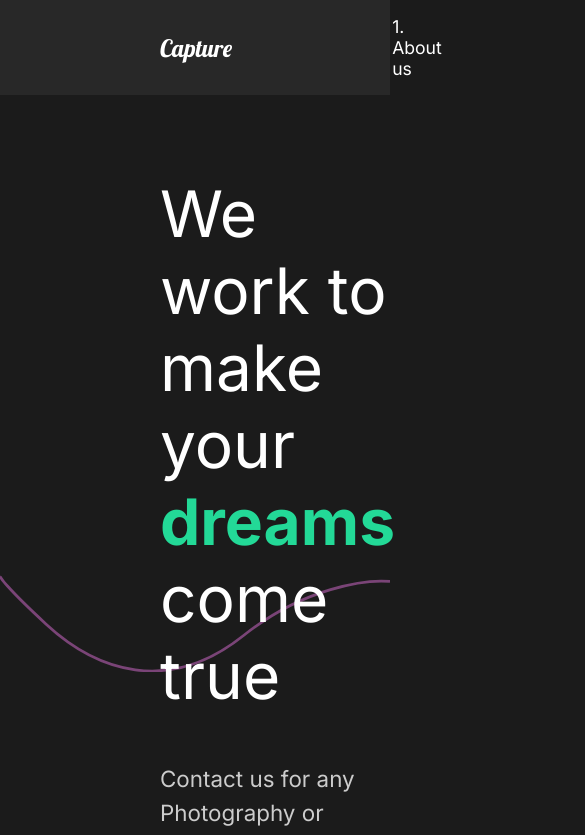
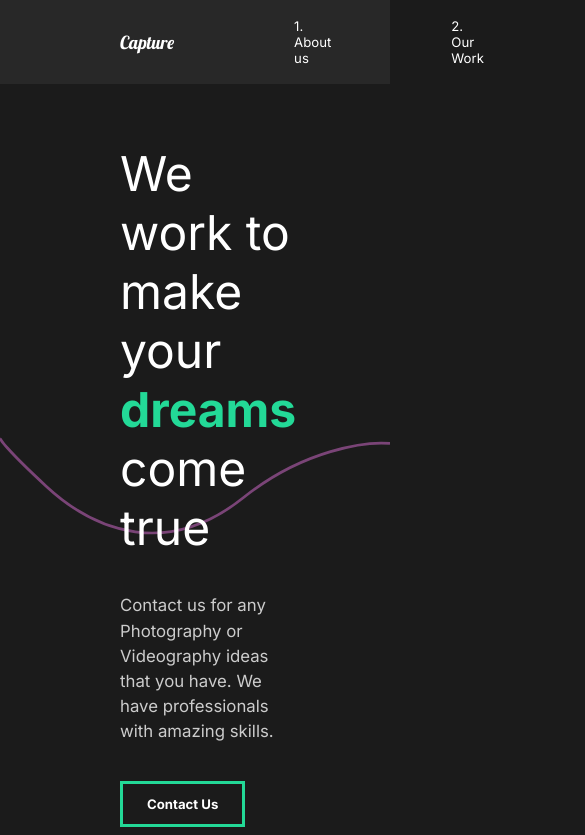
Before and after one commit to AvellaJB/tuto-capture-annotation, a React (Create React App) app: page / in a window 390 px wide. Shown: the top 835 px of the page, 585 px wide, since content can reach past the window. Built offline with nearby package versions, Linux system fonts and the light colour scheme.

Commit message:
responsiveness ok

```diff
--- a/src/components/GlobalStyle.js
+++ b/src/components/GlobalStyle.js
@@ -54,6 +54,14 @@ p{
     font-size: 1.4rem;
     line-height: 150%;
     }
+
+    html{
+    @media (max-width: 1700px){
+        font-size: 75%;
+    }
+
+};
+
 `;
 
 export default GlobalStyle;
```
